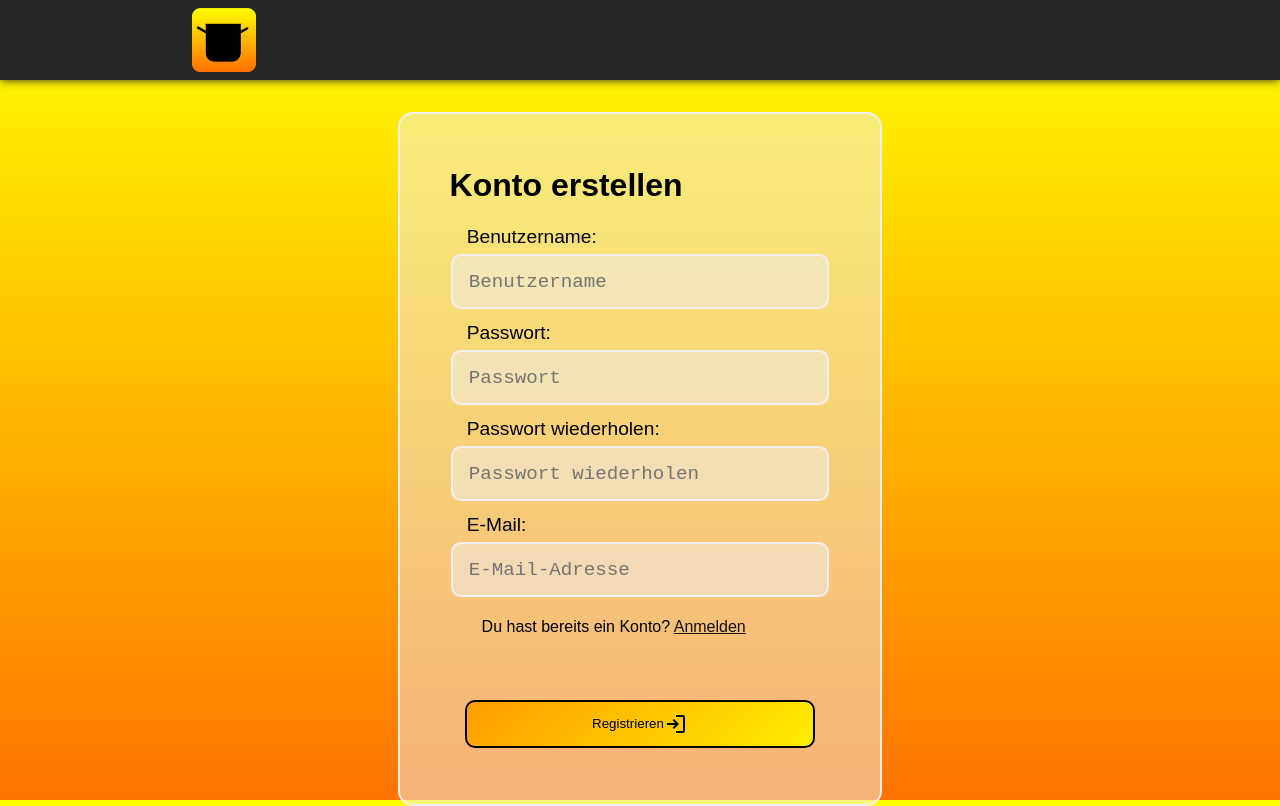
After one commit to jan-albrecht05/Kochbuch-DB, a PHP site: page /pages/register.php in a window 1280 px wide. The commit adds this page. Run offline with PHP 8.4, Linux system fonts and the light colour scheme.

Commit message:
starting w/ mail verification

```diff
--- a/assets/css/login.css
+++ b/assets/css/login.css
@@ -1,5 +1,14 @@
+html{
+    height: 90%;
+}
+#main{
+    width: 35%;
+    margin-inline: auto;
+    padding: 1rem;
+    border-radius: 15px;
+}
 #login-form{
-    width: 50%;
+    width: 85%;
     min-height: 40lvh;
     margin-inline: auto;
     border-radius: 15px;
@@ -52,7 +61,13 @@ input:focus{
 #login-button:hover span{
     margin-left: 1rem;
 }
+#erstellen{
+    margin-left: 2rem;
+}
 @media (max-width: 600px) {
+    #main{
+        width: 90%;
+    }
     #login-form{
         width: 90%;
         padding: 1rem;
@@ -64,5 +79,10 @@ input:focus{
     #login-form #login-button{
         width: 95%;
         margin-bottom: 1rem;
+        margin-top: 2rem;
+    }
+    #erstellen{
+        margin-left: 0;
+        margin-top: 1rem;
     }
 }
--- a/assets/css/main.css
+++ b/assets/css/main.css
@@ -156,7 +156,6 @@ h2 span{
 }
 .rezept-info{
     display: block;
-    max-height: 4rem;
     margin-top: 0;
     margin-bottom: auto;
     align-items: start;
--- /dev/null
+++ b/pages/register.php
@@ -0,0 +1,143 @@
+<!DOCTYPE html>
+<html lang="de">
+<head>
+    <meta charset="UTF-8">
+    <meta name="viewport" content="width=device-width, initial-scale=1.0">
+    <title>Konto erstellen | Kochbuch</title>
+    <link rel="icon" href="../assets/icons/Topficon.png">
+    <link rel="stylesheet" href="../assets/css/main.css">
+    <link rel="stylesheet" href="../assets/css/root.css">
+    <link rel="stylesheet" href="../assets/css/heading.css">
+    <link rel="stylesheet" href="../assets/css/login.css">
+    <link rel="stylesheet" href="https://fonts.googleapis.com/css2?family=Material+Symbols+Outlined" />
+</head>
+<body>
+<?php
+session_start();
+
+if ($_SERVER['REQUEST_METHOD'] === 'POST' && isset($_POST['login'])) {
+    $db = new SQLite3("../assets/db/users.db");
+    $username = trim($_POST['username']);
+    $password = $_POST['password'];
+    $password2 = $_POST['password2'];
+    $email = trim($_POST['email']);
+
+    if ($password !== $password2) {
+        $login_error = "Passwörter stimmen nicht überein!";
+    } else {
+        $stmt = $db->prepare("SELECT * FROM users WHERE name = :username");
+        $stmt->bindValue(':username', $username, SQLITE3_TEXT);
+        $result = $stmt->execute()->fetchArray(SQLITE3_ASSOC);
+
+        if ($result) {
+            $login_error = "Benutzername bereits vergeben!";
+        } else {
+            $hashed_password = password_hash($password, PASSWORD_DEFAULT);
+            //random hash for verification
+            $verification_hash = bin2hex(random_bytes(16));
+            $stmt = $db->prepare("INSERT INTO users (name, password, email_address, random_hash) VALUES (:username, :password, :email, :verification_hash)");
+            $stmt->bindValue(':username', $username, SQLITE3_TEXT);
+            $stmt->bindValue(':password', $hashed_password, SQLITE3_TEXT);
+            $stmt->bindValue(':email', $email, SQLITE3_TEXT);
+            $stmt->bindValue(':verification_hash', $verification_hash, SQLITE3_TEXT);
+            if ($stmt->execute()) {
+                // Verification mail sending logic
+                $to = $email;
+                $subject = "Konto verifizieren | Kochbuch";
+                $message = "
+                    <html>
+                    <head>
+                        <meta charset='UTF-8'>
+                        <title>Verifizierungs-E-Mail</title>
+                        <style>
+                            :root{
+                                --bg-color: #f0f0f0;
+                                --text-color: #111111;
+                                --yellow: #fffe00;
+                                --orange: #ff7400;
+                            }
+                            #mail-body{
+                                background-color: var(--bg-color);
+                                color: var(--text-color);
+                                font-family: Arial, sans-serif;
+                                padding: 20px;
+                                font-size: x-large;
+                            }
+                            a{
+                                height: 4rem;
+                                width: 30%;
+                                display: flex;
+                                justify-content: center;
+                                align-items: center;
+                                background-color: var(--orange);
+                                text-decoration: none;
+                                color: var(--text-color);
+                                font-weight: bold;
+                            }
+                        </style>
+                    </head>
+                    <body id='mail-body'>
+                        <h1>Willkommen beim Kochbuch!</h1>
+                        <p>Hallo ".$username.",</p>
+                        <p>Vielen Dank für dein Interesse an diesem Kochbuch! Um dein Konto zu aktivieren, klicke bitte auf den folgenden Link:</p>
+                        <br>
+                        <p><a href='https://mein-kochbuch.nf.free/pages/verifizieren.php?login=".$verification_hash."'>Konto verifizieren</a></p>
+                        <br>
+                        <p>Falls diese E-Mail nicht angefordert wurde, ignorieren Sie bitte diese Nachricht.</p>
+                        <p>Mit freundlichen Grüßen,<br>Jan Albrecht</p>
+                    </body>
+                    </html>
+
+                ";
+
+
+                $headers = "MIME-Version: 1.0" . "\r\n";
+                $headers .= "Content-type:text/html;charset=UTF-8" . "\r\n";
+                $headers .= 'From: <register@mein-kochbuch.nf.free>' . "\r\n";
+                mail($to,$subject,$message,$headers);
+
+                //positive feedback
+                $login_error = "Konto erfolgreich erstellt! Bitte überprüfe deine E-Mails, um dein Konto zu verifizieren.";
+            } else {
+                $login_error = "Fehler bei der Registrierung!";
+            }
+        }
+    }
+}
+?>
+    <div id="heading"><div id="inner-heading"><a id="logo" href="../index.php" class="center"><img id="logoimg" src="../assets/icons/Topficon.png" alt="Kochbuch" title="Home"></a></div></div>
+    <div id="main">
+        <form id="login-form" method="post" action="">
+            <h1>Konto erstellen</h1>
+            <div class="part">
+                <label for="username">Benutzername:</label><br>
+                <input type="text" id="username" name="username" placeholder="Benutzername" required>
+            </div>
+            <div class="part">
+                <label for="password">Passwort:</label><br>
+                <input type="password" id="password" name="password" placeholder="Passwort" required>
+            </div>
+            <div class="part">
+                <label for="password2">Passwort wiederholen:</label><br>
+                <input type="password" id="password2" name="password2" placeholder="Passwort wiederholen" required><br>
+            </div>
+            <?php if (isset($_GET['redirect'])): ?>
+                <input type="hidden" name="redirect" value="<?php echo htmlspecialchars($_GET['redirect'] ?? ''); ?>">
+                <?php endif; ?>
+                <div class="part">
+                    <label for="email">E-Mail:</label><br>
+                    <input type="email" id="email" name="email" placeholder="E-Mail-Adresse" required>
+                </div>
+                <div class="pass-alert">
+                    <?php if (isset($login_error)) echo "<div style='color:red;'>$login_error</div>"; ?>
+                </div>
+                <div id="erstellen">
+                    Du hast bereits ein Konto? <a href="login.php"><u>Anmelden</u></a>
+                </div>
+            <button type="submit" name="login" id="login-button" class="center">Registrieren <span class='material-symbols-outlined'>login</span></button>
+        </form>
+    </div>
+
+</body>
+</footer>
+</html>
--- a/pages/rezept-erstellen.php
+++ b/pages/rezept-erstellen.php
@@ -316,7 +316,7 @@ if (!empty($_POST['schritt']) && is_array($_POST['schritt'])) {
                         <div class="inner-popup">
                             <h1>Danke!</h1>
                             <p>Dein Rezept wurde erfolgreich gespeichert!</p>
-                            <p>Du kannst es <a href="../gericht.php?id='.$gericht_id.'"><u>hier</u></a> ansehen und teilen.</p>
+                            <p>Du kannst es <a href="../pages/gericht.php?id='.$gericht_id.'"><u>hier</u></a> ansehen und teilen.</p>
                             <div class="buttons">
                                 <button onclick="window.location.href = `../pages/rezept-erstellen.php`" id="btn-mehr">mehr erstellen</button>
                                 <button onclick="closeErfolg()" id="btn-close">schließen</button>
--- /dev/null
+++ b/pages/verifizieren.php
@@ -0,0 +1,6 @@
+<?php
+    //checks the random hash from the verification link with the username in database
+    // if verified --> set the user- status as 2 (verified), success message
+    // redirect to login page after 5 seconds
+    // if not verified --> error message, redirect to login page after 5 seconds
+?>
```
Also changed, not shown: assets/mails/verification-mail.html (added, +42 -0 lines), pages/login.php (+7 -21 lines), README.md, assets/db/users.db.
